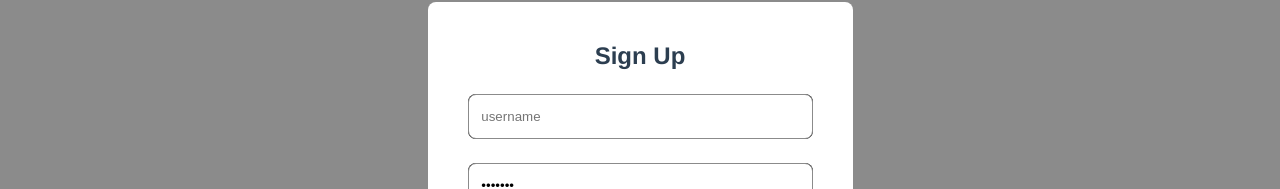
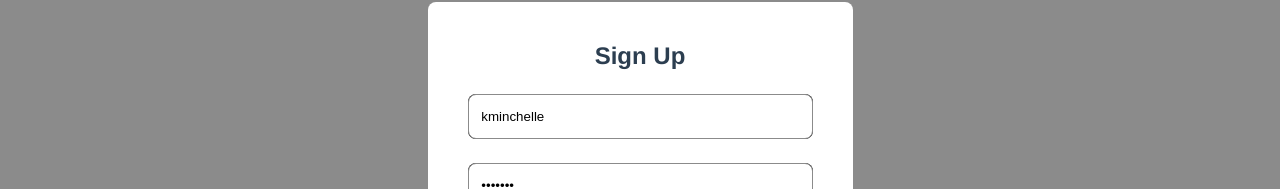
Before and after one commit to Kashif-Saleem-Ghuman/Luminae-e-commerce-app-PF, a Vue app: page / in a window 1280 px wide. Shown: the part 122-311 px from the top of the page. Built offline with nearby package versions, Linux system fonts and the light colour scheme.

Commit message:
Refac: Changed file name

```diff
--- a/src/components/SignUpForm.vue
+++ b/src/components/SignUpForm.vue
@@ -51,7 +51,7 @@ const user = ref(null);
 const router = useRouter();
 
 // state
-const username = ref("");
+const username = ref("kminchelle");
 const password = ref("0lelplR");
 
 // create an async function to fetch the api usig axios
@@ -77,6 +77,7 @@ const toastNotificationsError = (message) => {
     duration: 3000,
   });
 };
+
 //Function to validate form fields
 const valditeFormInputs = async () => {
   await getUserData();
@@ -108,7 +109,6 @@ const submitForm = async (e) => {
   // check if validateFormInputs is true then store the data to local storage and redirect to page
   //please not since the the username and password are harcoded in the refs so isValid will always be true
   if (isValid) {
-    console.log("I am working");
     storeDataToLocalStorage("UserData", user.value);
     redirectToPage("/product-categories");
   }
```
